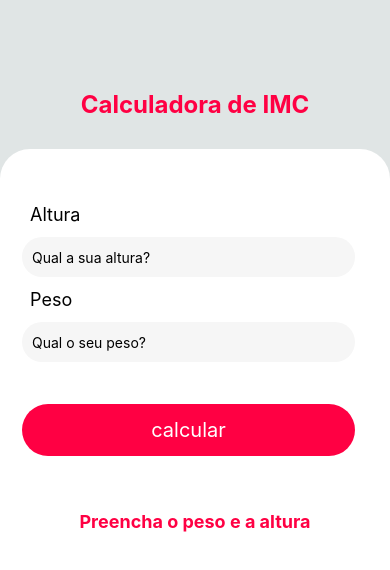
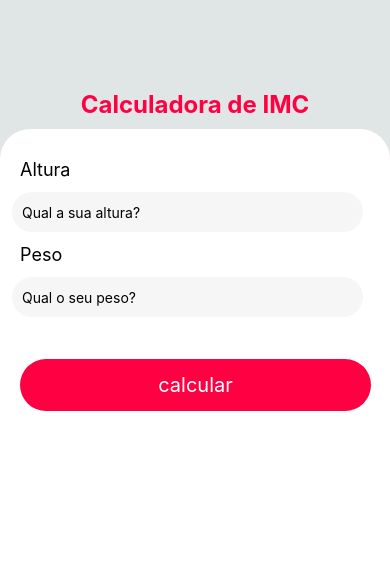
Before and after one commit to daniellucena1/CalculadoraImc, a React Native app: screen / in a window 390 px wide. Shown: the top 570 px of the page. Built offline with nearby package versions, Linux system fonts and the light colour scheme.

Commit message:
formatting the input and result area

```diff
--- a/src/components/Form/ResultIMC/index.js
+++ b/src/components/Form/ResultIMC/index.js
@@ -13,16 +13,13 @@ export default function ResultImc(props) {
     return(
         <View style={styles.contextImc}>
             <View style={styles.boxShareButton}>
-                {props.resultImc != null ?
+                <Text style={styles.information}>{props.messageResultImc}</Text>
+                <Text style={styles.resultImc}>{props.resultImc}</Text>
                 <TouchableOpacity onPress={onShare} style={styles.share}>
                     <Text style={styles.textShare}>Share</Text>
                 </TouchableOpacity>
-                :
                 <View/>
-                }
             </View>
-            <Text style={styles.information}>{props.messageResultImc}</Text>
-            <Text style={styles.resultImc}>{props.resultImc}</Text>
         </View>
     );
 }
--- a/src/components/Form/index.js
+++ b/src/components/Form/index.js
@@ -7,7 +7,7 @@ export default function Form() {
 
     const [height, setHeight] = useState(null);
     const [weight, setWeight] = useState(null);
-    const [messageImc, setMessageImc] = useState('Preencha o peso e a altura');
+    const [messageImc, setMessageImc] = useState(null);
     const [imc, setImc] = useState(null);
     const [textButton, setTextButton] = useState('calcular');
     const [errorMessage, setErrorMessage] = useState(null);
@@ -19,12 +19,13 @@ export default function Form() {
 
     function imcVerification() {
         if (imc == null) {
-            Vibration.vibrate();
+            Vibration.vibrate(100);
             setErrorMessage("Campo obrigatório*");
         }
     }
 
     function imcValidator() {
+        Keyboard.dismiss();
         if(weight != null && height != null) {
             imcCalculator();
             setHeight(null);
@@ -32,17 +33,18 @@ export default function Form() {
             setMessageImc("Seu IMC é igual a:");
             setTextButton("Calcular Novamente");
             setErrorMessage(null);
-            return
+        } else {
+            imcVerification();
+            setImc(null);
+            setTextButton("Calcular");
+            setMessageImc("Preencha o peso e a altura");
         }
-        imcVerification();
-        setImc(null);
-        setTextButton("Calcular");
-        setMessageImc("Preencha o peso e a altura");
     }
 
     return(
-        <Pressable style={styles.formContext} onPress={Keyboard.dismiss}>
-            <View style={styles.form}>
+        <View style={styles.formContext}>
+            {imc == null ?
+            <Pressable style={styles.form} onPress={Keyboard.dismiss}>
                 <Text style={styles.formLabel}>Altura</Text>
                 <TextInput style={styles.input} onChangeText={setHeight} value={height} placeholder='Qual a sua altura?' keyboardType='numeric'></TextInput>
                 <Text style={styles.errorMessage}>{errorMessage}</Text>
@@ -52,8 +54,16 @@ export default function Form() {
                 <TouchableOpacity style={styles.buttonCalculator} onPress={() => {imcValidator()}}>
                     <Text style={styles.textButtonCalculator}>{textButton}</Text>
                 </TouchableOpacity>
+                <Text style={styles.errorMessage}>{messageImc}</Text>
+            </Pressable>
+            :
+            <View style={styles.displayImc}>
+                <ResultImc messageResultImc={messageImc} resultImc={imc}/>
+                <TouchableOpacity style={styles.buttonCalculator} onPress={() => {imcValidator()}}>
+                    <Text style={styles.textButtonCalculator}>{textButton}</Text>
+                </TouchableOpacity>
             </View>
-            <ResultImc messageResultImc={messageImc} resultImc={imc}/>
-        </Pressable>
+            }
+        </View>
     );
 }
--- a/src/components/Form/style.js
+++ b/src/components/Form/style.js
@@ -2,22 +2,15 @@ import { StyleSheet } from "react-native";
 
 const styles = StyleSheet.create({
     formContext: {
-        width: "100%",
-        height: "100%",
-        justifyContent: "space-around",
-        bottom: 0,
+        flex: 1,
         backgroundColor: "#ffffff",
         alignItems: "center",
         borderTopLeftRadius: 30,
         borderTopRightRadius: 30,
-        paddingTop: 15,
-        marginTop: 20,
+        paddingTop: 30,
     },
     form: {
         width:"100%",
-        height: "auto",
-        marginTop: 30,
-        padding: 10,
     },
     formLabel: {
         color: "#000000",
@@ -40,7 +33,7 @@ const styles = StyleSheet.create({
         backgroundColor: "#ff0043",
         paddingTop: 14,
         paddingBottom: 14,
-        marginLeft: 12,
+        marginLeft: 20,
         marginTop: 30,
     },
     textButtonCalculator: {
@@ -52,6 +45,10 @@ const styles = StyleSheet.create({
         color: "red",
         fontWeight: "bold",
         paddingLeft: 20,
+    },
+    displayImc: {
+        width: "100%",
+        height: "50%",
     }
 });
 
```
